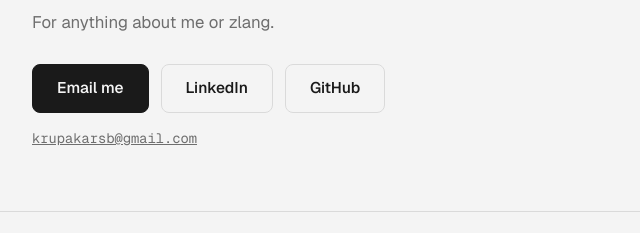
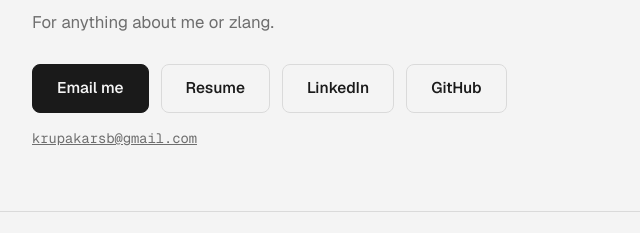
Before and after one commit to krupakarsb/krupakarsb.github.io, a plain HTML site: page index.html in a window 1280 px wide. Shown: the part 4020-4253 px from the top of the page, 120-760 px from the left. Drawn offline with Linux system fonts and the light colour scheme.

Commit message:
Add resume

```diff
--- a/index.html
+++ b/index.html
@@ -127,6 +127,7 @@
     <p class="lede">For anything about me or zlang.</p>
     <div class="actions">
       <a class="btn" href="mailto:krupakarsb@gmail.com">Email me</a>
+      <a class="btn ghost" href="assets/Krupakar-S-Bilichod-Resume.pdf">Resume</a>
       <a class="btn ghost" href="https://www.linkedin.com/in/krupakarsb" rel="noopener noreferrer">LinkedIn</a>
       <a class="btn ghost" href="https://github.com/krupakarsb" rel="noopener noreferrer">GitHub</a>
     </div>
```
Also changed, not shown: 1 other file.
